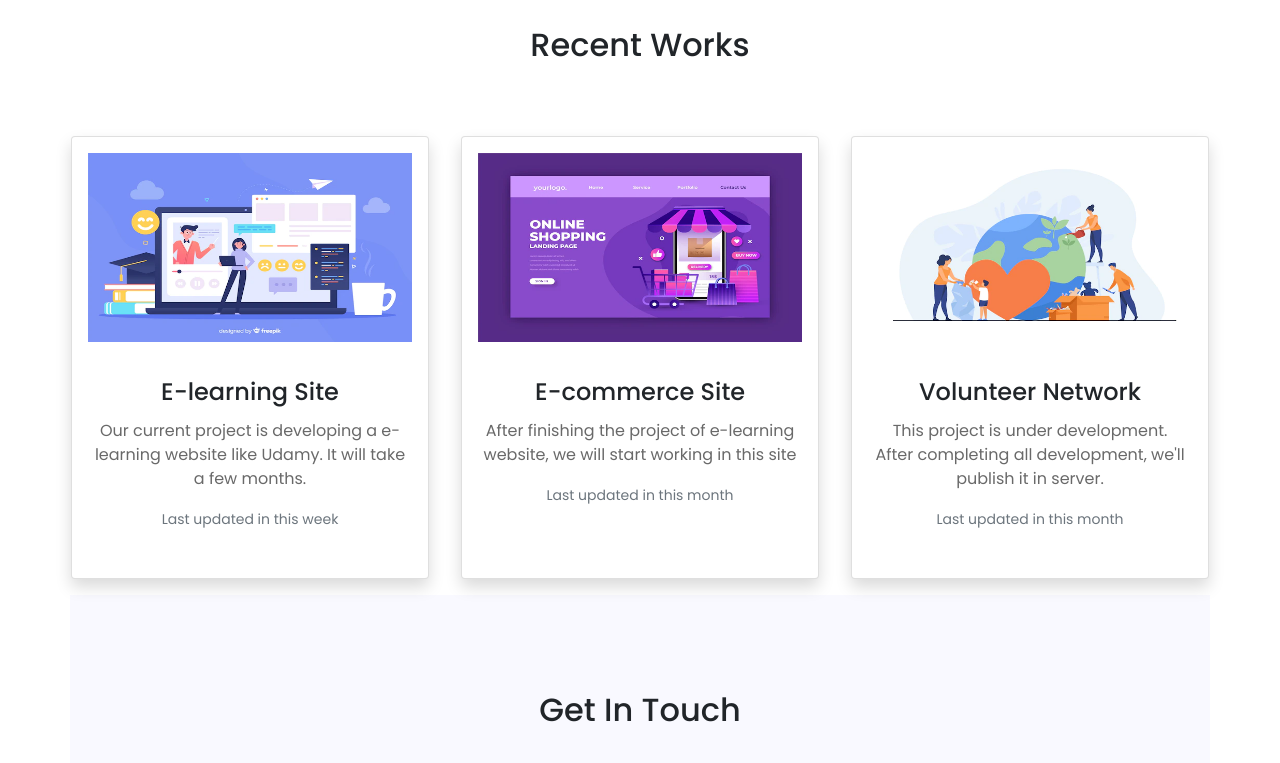
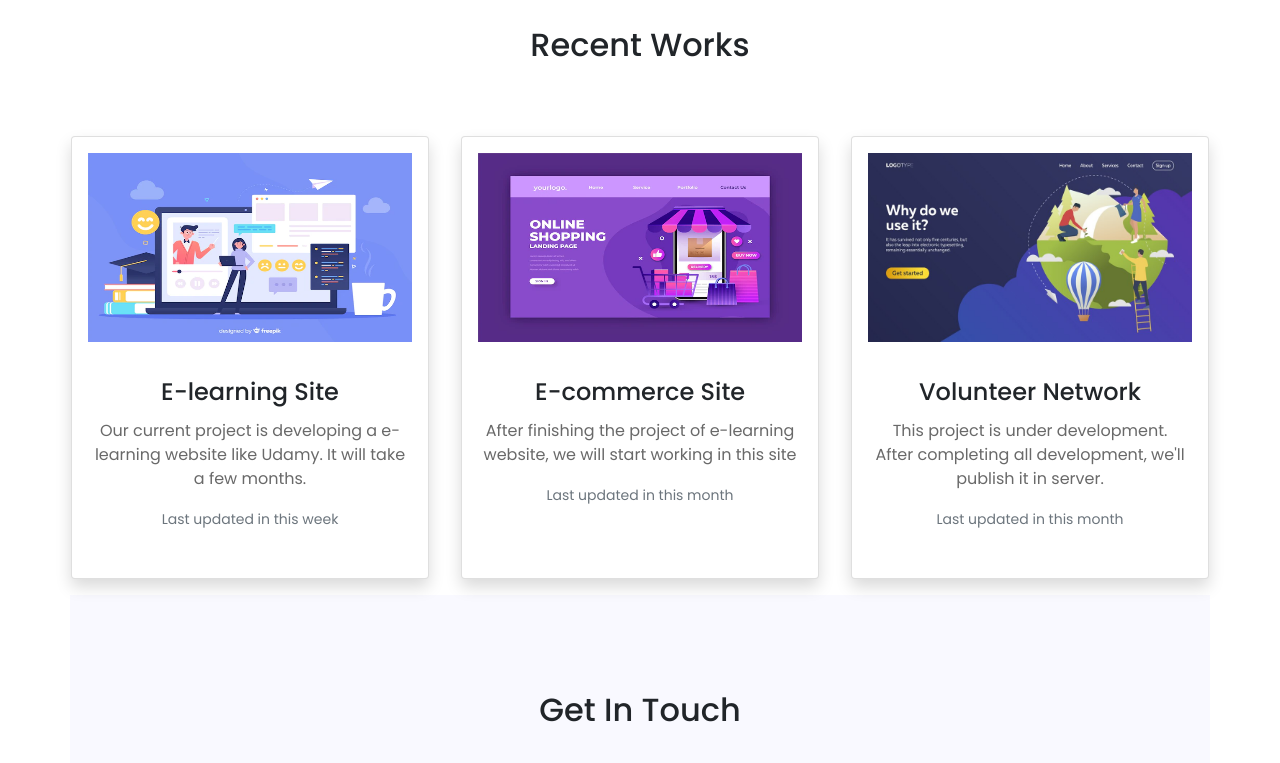
Before and after one commit to Programming-bro/Bootstrap-portfolio, a plain HTML site: page index.html in a window 1280 px wide. Shown: the part 1380-2143 px from the top of the page. Drawn offline with nearby package versions, Linux system fonts and the light colour scheme; a web font is replaced by a local one.

Commit message:
portfolio

```diff
--- a/index.html
+++ b/index.html
@@ -124,7 +124,7 @@
                     </div>
                 </div>
                 <div class="card shadow m-3 text-center">
-                    <img src="images/volunteer.webp" class="card-img-top h-50 p-3" alt="...">
+                    <img src="images/volunteer.jpg" class="card-img-top h-50 p-3" alt="...">
                     <div class="card-body">
                         <h4 class="card-title">Volunteer Network</h4>
                         <p class="card-text">This project is under development. After completing all development, we'll
```
Also changed, not shown: images/ecommerce.png (deleted), images/elearning.jpg (deleted), images/map_bg.svg (deleted), images/volunteer.jpg (added), images/volunteer.png (deleted), images/volunteer.webp (deleted).
